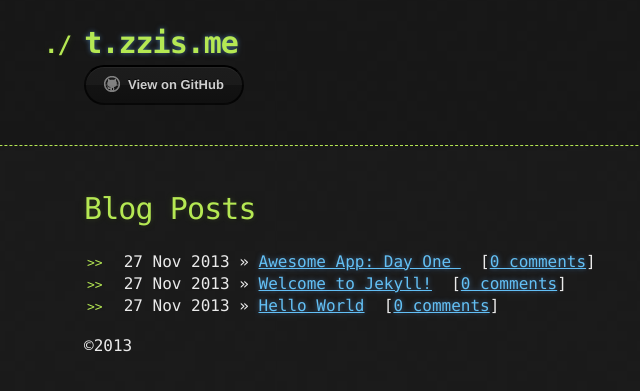
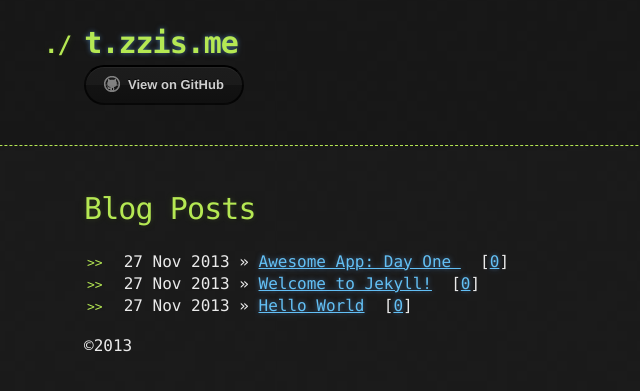
Before and after one commit to oxUnd/blog, a Jekyll site: the page built from index.html, in a window 1280 px wide. Shown: the top 391 px of the page, without its empty margins (256-896 px from the left). Built offline with Jekyll 4.4.1, drawn with Linux system fonts in a browser that asks for light colours; Markdown is read by kramdown in place of the engine named in the settings; comment, search, counter and statistics services are not loaded.

Commit message:
new post

```diff
--- a/index.html
+++ b/index.html
@@ -7,7 +7,7 @@
   <h1>Blog Posts</h1>
   <ul class="posts">
     {% for post in site.posts %}
-      <li><span>{{ post.date | date_to_string }}</span> &raquo; <a href="{{ post.url }}">{{ post.title }}</a>&nbsp;&nbsp;[<a href="{{ post.url }}#disqus_thread">0 comments</a>]</li>
+      <li><span>{{ post.date | date_to_string }}</span> &raquo; <a href="{{ post.url }}">{{ post.title }}</a>&nbsp;&nbsp;[<a href="{{ post.url }}#disqus_thread">0</a>]</li>
     {% endfor %}
   </ul>
 </div>
```
